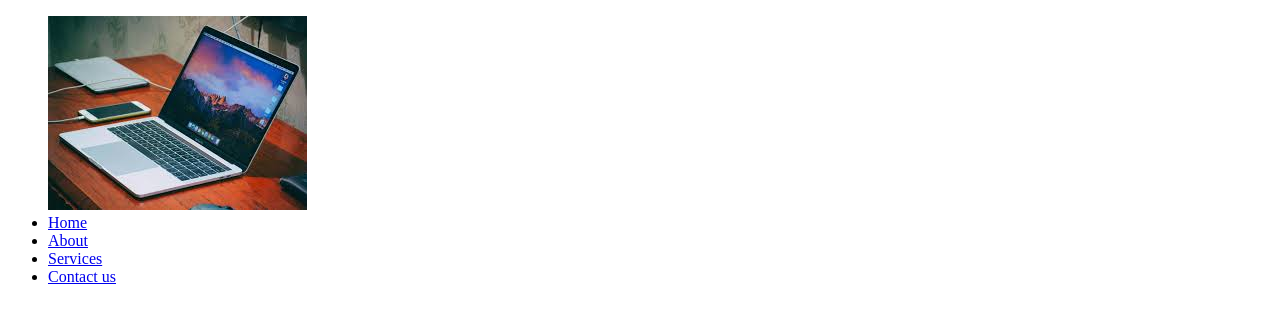
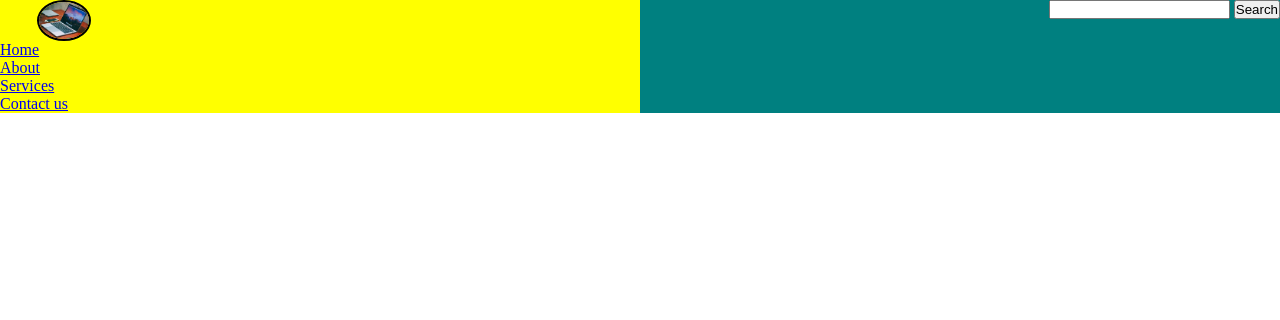
Before and after one commit to kshitijvarshne1/The-Future-of-Education-is-here, a plain HTML site: page index.html in a window 1280 px wide. Drawn offline with Linux system fonts and the light colour scheme.

Commit message:
add css to ing

```diff
--- a/index.html
+++ b/index.html
@@ -4,6 +4,7 @@
     <meta charset="UTF-8" />
     <meta http-equiv="X-UA-Compatible" content="IE=edge" />
     <meta name="viewport" content="width=device-width, initial-scale=1.0" />
+    <link rel="stylesheet" href="src/style.css" />
     <title>The-Future-of-Education-is-here</title>
     <style></style>
   </head>
@@ -18,6 +19,10 @@
         <li><a href="#services">Services</a></li>
         <li><a href="#contact">Contact us</a></li>
       </ul>
+      <div class="rightnav">
+        <input type="text" name="search" id="search" />
+        <button class="btn btn-sm">Search</button>
+      </div>
     </nav>
   </body>
 </html>
--- a/src/style.css
+++ b/src/style.css
@@ -0,0 +1,28 @@
+* {
+  margin: 0;
+  padding: 0;
+}
+.navbar {
+  display: flex;
+}
+.logo {
+  width: 20%;
+  display: flex;
+  justify-content: center;
+  align-items: center;
+}
+
+.logo img {
+  width: 50px;
+  border: 2px solid black;
+  border-radius: 50%;
+}
+.nav-list {
+  width: 50%;
+  background-color: yellow;
+}
+.rightnav {
+  width: 50%;
+  text-align: right;
+  background-color: teal;
+}
```
